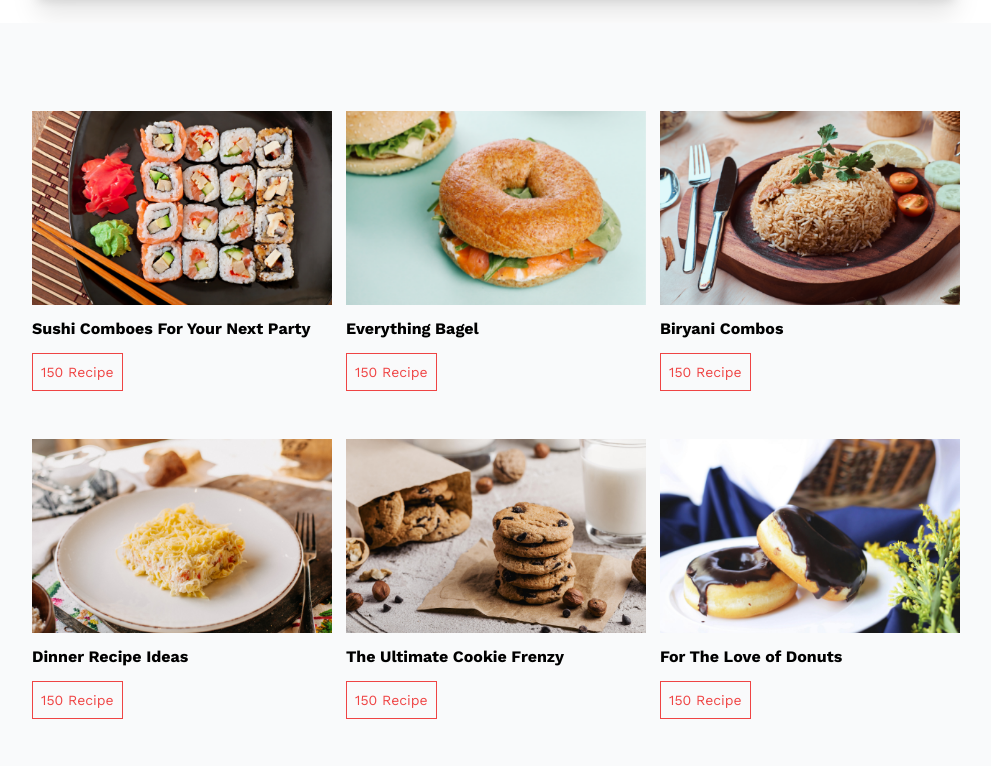
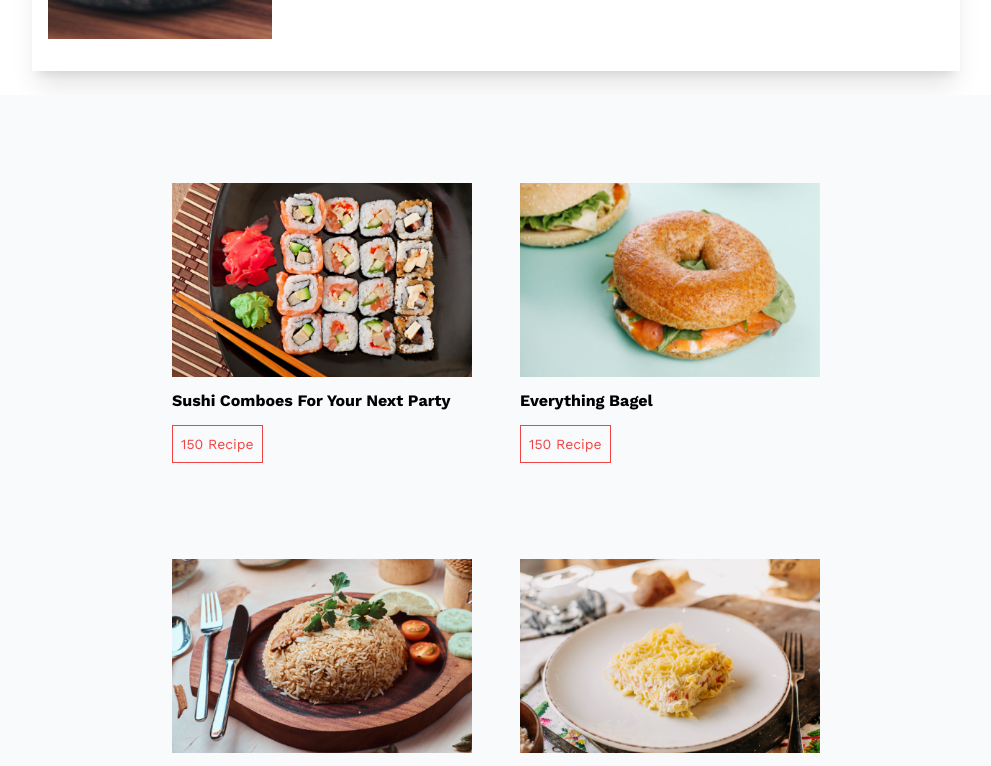
Before and after one commit to AmarKumarShaw/tuna-project, a React (Create React App) app: page / in a window 1280 px wide. Shown: the part 1574-2340 px from the top of the page, without its empty margins (144-1135 px from the left). Built offline with nearby package versions, Linux system fonts and the light colour scheme; no server answers.

Commit message:
Recipe Section Grid System Implemented

```diff
--- a/src/components/AboutUs/AboutUs.jsx
+++ b/src/components/AboutUs/AboutUs.jsx
@@ -45,11 +45,11 @@ const AboutUs = () => {
     return (
         <div>
             <div className="px-4 py-6 lg:px-44">
-                <div className="flex flex-col lg:flex-row justify-between shadow-xl p-4 sm:flex-col  ">
+                <div className="flex flex-col lg:flex-row justify-between shadow-xl p-4 md:flex-col sm:flex-col">
                     <div className="mb-4">
-                        <img className=" sm:object-cover lg:h-96 lg:h-auto" src="./images/Onion.png" alt="" />
+                        <img className="sm:object-cover lg:h-96 sm:h-48 w-full" src="./images/Onion.png" alt="" />
                     </div>
-                    <div className="max-w-2xl lg:text-left">
+                    <div className="max-w-2xl lg:text-left md:text-center sm:text-center">
                         <p className="font-bold text-2xl mb-4">About Us</p>
                         <p className="text-base text-gray-500 leading-7 mb-4">
                             Lorem Ipsum is simply dummy text of the printing and typesetting industry. Lorem Ipsum has been the industry's standard dummy text ever since the 1500s, when an unknown printer took a galley of type and scrambled it to make a type specimen book. It has survived not only five centuries, but also the leap into electronic typesetting, remaining essentially unchanged. It was popularised in the 1960s with the release of Letraset sheets containing Lorem Ipsum passages, and more recently with desktop publishing software like Aldus PageMaker including versions of Lorem Ipsum.
--- a/src/components/Home/Home.jsx
+++ b/src/components/Home/Home.jsx
@@ -67,7 +67,7 @@ const Home = () => {
             <AboutUs />
             {/* Third Section */}
             <div className='bg-gray-50 lg:px-44 lg:py-16'>
-                <div className='flex flex-wrap justify-between'>
+                <div className='flex flex-wrap justify-center lg:gap-12'>
                     {CollectionPosts.map((data, index) => {
                         return (
                             <CurratedCollection key={index} img={data.image} title={data.title} />
@@ -77,10 +77,10 @@ const Home = () => {
                 </div>
             </div>
             {/* {Fourth Section } */}
-            <div className='lg:px-44 lg:py-16'>
+            <div className='lg:px-44 lg:py-16 '>
                 <div className='grid grid-cols-12 gap-4'>
                     <div className='col-span-8'>
-                        <p className='text-left font-bold text-2xl pb-8'>Latest Recipe</p>
+                        <p className='text-left  font-bold text-2xl pb-8'>Latest Recipe</p>
 
                         <div>
                             {post && post.map((data, index) => {
@@ -115,7 +115,7 @@ const Home = () => {
                 </div>
             </div>
 
-        </div >
+        </div>
     )
 }
 
```
